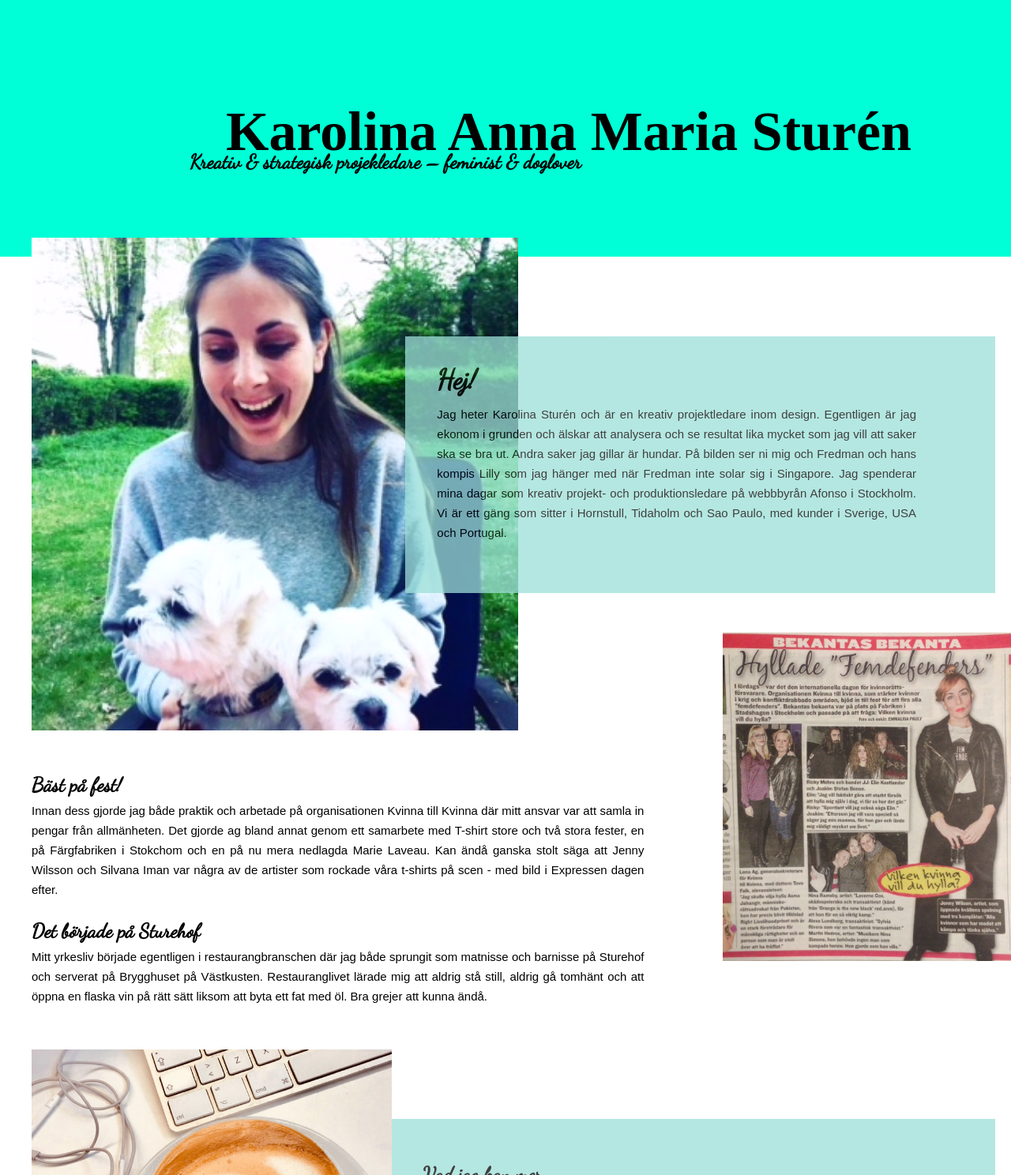
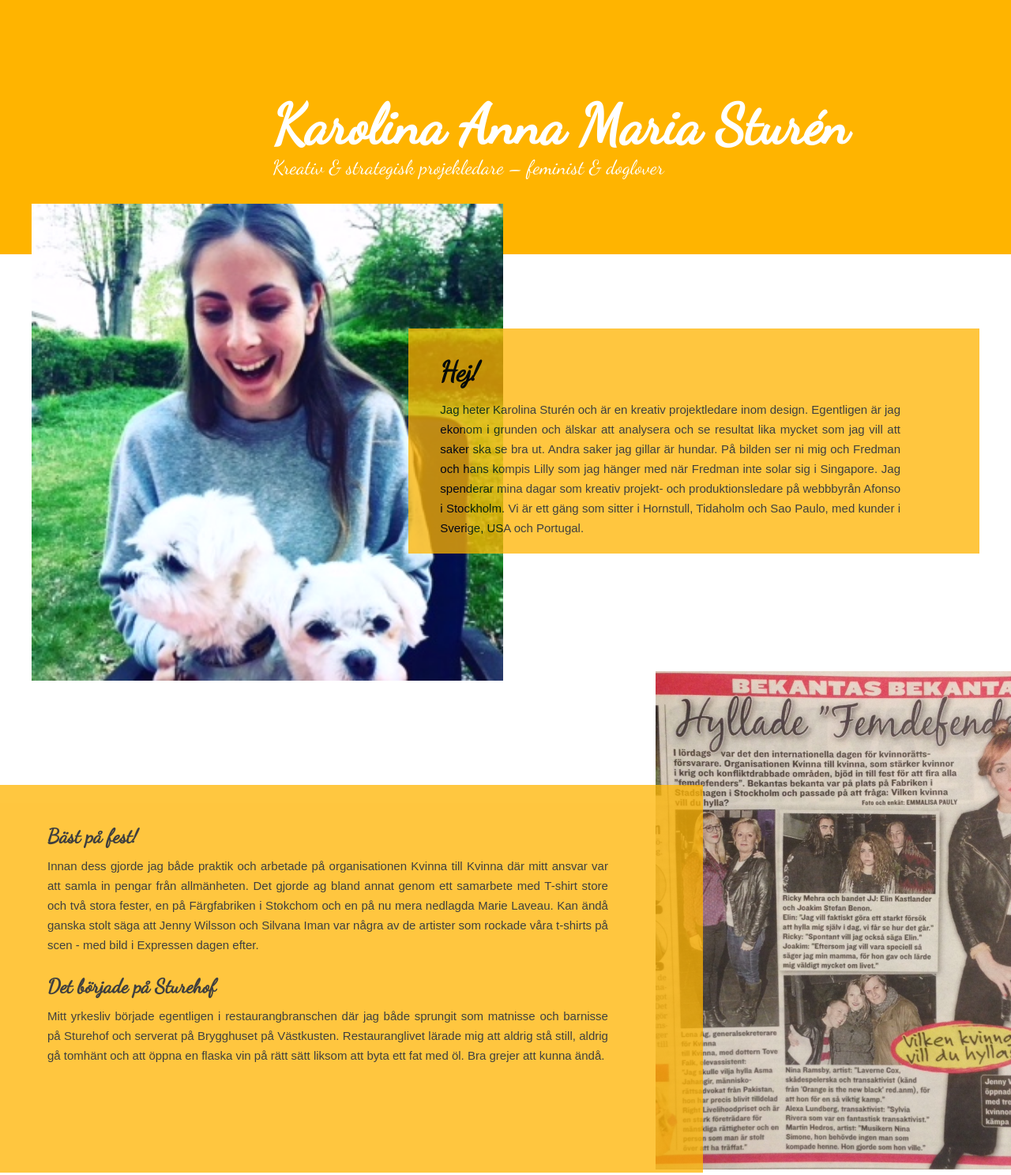
Before and after one commit to karolinaannamaria/karolinaannamaria.github.io, a plain HTML site: page index.html in a window 1280 px wide. Shown: the top 1488 px of the page at 79% size. Drawn offline with Linux system fonts and the light colour scheme; a web font is replaced by a local one.

Commit message:
last fixes

```diff
--- a/index.html
+++ b/index.html
@@ -24,26 +24,28 @@
   <h2>Hej!</h2>
     <p>Jag heter Karolina Sturén och är en kreativ projektledare inom design. Egentligen är jag ekonom i grunden och älskar att analysera och se resultat lika mycket som jag vill att saker ska se bra ut.
         Andra saker jag gillar är hundar. På bilden ser ni mig och Fredman och hans kompis Lilly som jag hänger med när Fredman inte solar sig i Singapore.
-        Jag spenderar mina dagar som kreativ projekt- och produktionsledare på webbbyrån Afonso i Stockholm. Vi är ett gäng som sitter i Hornstull, Tidaholm och Sao Paulo, med kunder i Sverige, USA och Portugal.
+        Jag spenderar mina dagar som kreativ projekt- och produktionsledare på webbbyrån Afonso i Stockholm. Vi är ett gäng som sitter i Hornstull, Tidaholm och Sao Paulo, med kunder i Sverige, USA och Portugal.</p>
 </div>
 </div>
 
 </div>
 
 <div class="content">
+  <div class=contentbox>
   <div class="contenttext">
     <h3>Bäst på fest!</h3>
         <p>Innan dess gjorde jag både praktik och arbetade på organisationen Kvinna till Kvinna
           där mitt ansvar var att samla in pengar från allmänheten. Det gjorde ag bland annat genom
           ett samarbete med T-shirt store och två stora fester, en på Färgfabriken i Stokchom och en på
           nu mera nedlagda Marie Laveau. Kan ändå ganska stolt säga att Jenny Wilsson och Silvana Iman var
-          några av de artister som rockade våra t-shirts på scen - med bild i Expressen dagen efter.
+          några av de artister som rockade våra t-shirts på scen - med bild i Expressen dagen efter.</p>
 
     <h3>Det började på Sturehof</h3>
               <p>Mitt yrkesliv började egentligen i restaurangbranschen där jag både sprungit som matnisse
                 och barnisse på Sturehof och serverat på Brygghuset på Västkusten. Restauranglivet lärade mig
                 att aldrig stå still, aldrig gå tomhänt och att öppna en flaska vin på rätt sätt liksom att byta
                 ett fat med öl. Bra grejer att kunna ändå.</p>
+              </div>
   </div>
 
   <div class="image2">
--- a/styles.css
+++ b/styles.css
@@ -1,7 +1,7 @@
 h1 {
   font-size: 70px;
-  color: solid black;
-  font-family:'Sunflower';
+  color:white;
+  font-family:'Dancing Script';
   font-style: normal;
   text-align: center;
 
@@ -28,8 +28,11 @@ h3 {
 }
 
 .tagline{
-margin-top: -5%;
-margin-left: 160px;
+margin-top: -4%;
+margin-left: 275px;
+color: white;
+font-weight: lighter;
+
 }
 
 p{
@@ -41,12 +44,12 @@ p{
   margin-right: 100px;
   font-weight: lighter;
   line-height: 25px;
-  margin-top: -20px;
+  margin-top: -15px;
 }
 .header{
-  background-color:#00ffd6;
-  padding: 80px;
+  padding: 70px;
   width: 100%;
+  background-color: #ffb400;
 
 }
 
@@ -54,19 +57,23 @@ p{
 .image1 img{
   width:120%;
   height: auto;
-  padding-top: 40px;
   margin-left: 40px;
+
 }
 
 .image1{
   width: 200%;
   height: 200%;
   margin-top: -5%;
+
+
 }
 
 .image2 img{
-  width:100%;
+  width: 158%;
   height: 100%;
+  margin-top: 112px;
+  margin-left: -80px;
 
 
 }
@@ -75,6 +82,7 @@ p{
   width: 100%;
   height: 100%;
   margin-top: -10%;
+  margin-right: 20px;
 
 }
 
@@ -90,31 +98,34 @@ p{
 }
 
 .contact{
-  background-color:#fedfab;
+  background-color:#ffb400;
   padding: 20px;
   text-align: center;
   margin-top: -5%;
 }
 
 .contenttext{
-  padding-top: 25px;
+  padding-top:15px;
   text-align: justify;
+  padding: 20px;
+
 
 }
 
 .contentbox{
-  background-color: #9cdfd8;
+  background-color: #ffb400;
   padding-top: 5px;
-  padding-bottom: 20px;
+  padding-bottom: 5px;
   margin-right: 20px;
   opacity: 0.75;
-  height: 300px;
-  margin-top: 10%;
+  margin-top:10%;
+
+
 
 }
 
 @media (max-width: 600px){
-  .image1{
+  .image1 img{
     margin-right: 0px;
     align-content: center;
     width: 141%;
@@ -142,8 +153,9 @@ p{
 .content{
   height: 400px;
   width: 400px;
-  flex-direction: row;
+  flex-direction:row;
   flex-wrap: wrap;
 }
+
   }
 }
```
